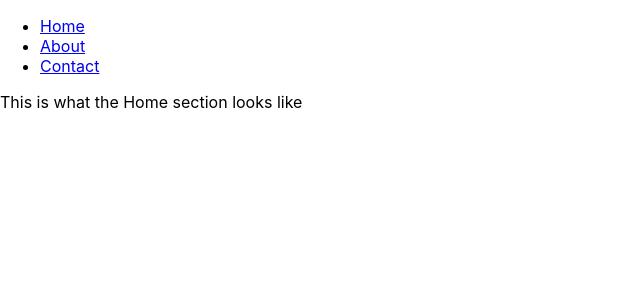
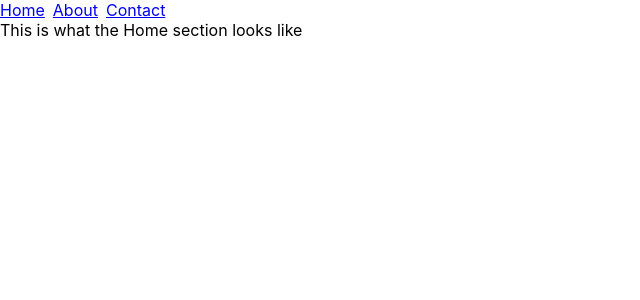
Before and after one commit to buggi22/example-page, a React (Create React App) app: page / in a window 1280 px wide. Shown: the top 300 px of the page, without its empty margins (0-640 px from the left). Built offline with nearby package versions, Linux system fonts and the light colour scheme.

Commit message:
Update appearance of navbar section

```diff
--- a/src/App.js
+++ b/src/App.js
@@ -9,17 +9,11 @@ function App() {
   return (
     <div className="App">
       <nav>
-        <ul id="navigation">
-          <li>
-            <Link to={"/"}>Home</Link>
-          </li>
-          <li>
-            <Link to={"/about"}>About</Link>
-          </li>
-          <li>
-            <Link to={"/contact"}>Contact</Link>
-          </li>
-        </ul>
+        <div style={{display: "flex", alignItems: "center", gap: "0.5rem"}}>
+          <Link to={"/"}>Home</Link>
+          <Link to={"/about"}>About</Link>
+          <Link to={"/contact"}>Contact</Link>
+        </div>
       </nav>
       <Switch>
         <Route exact={true} path={"/"}>
```
